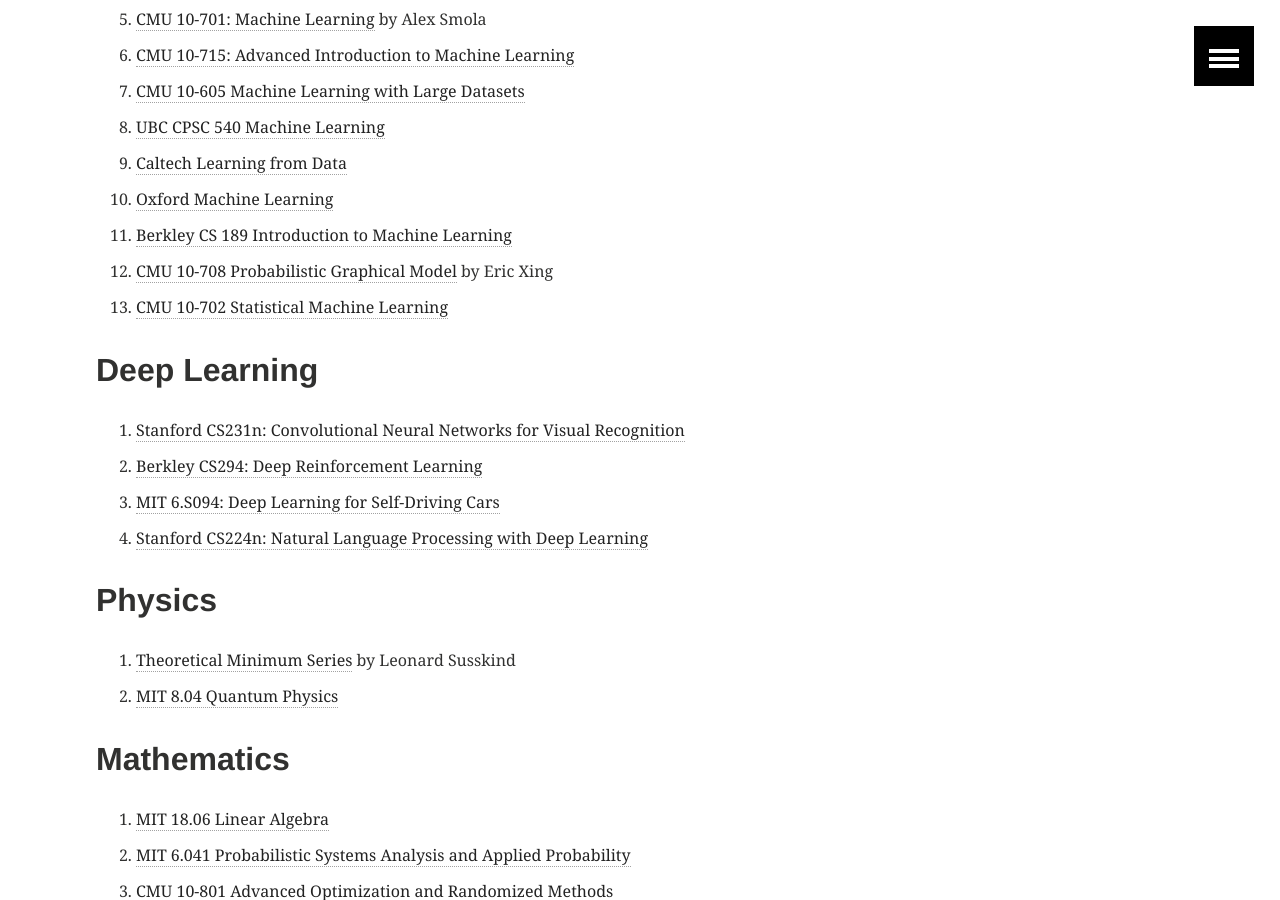
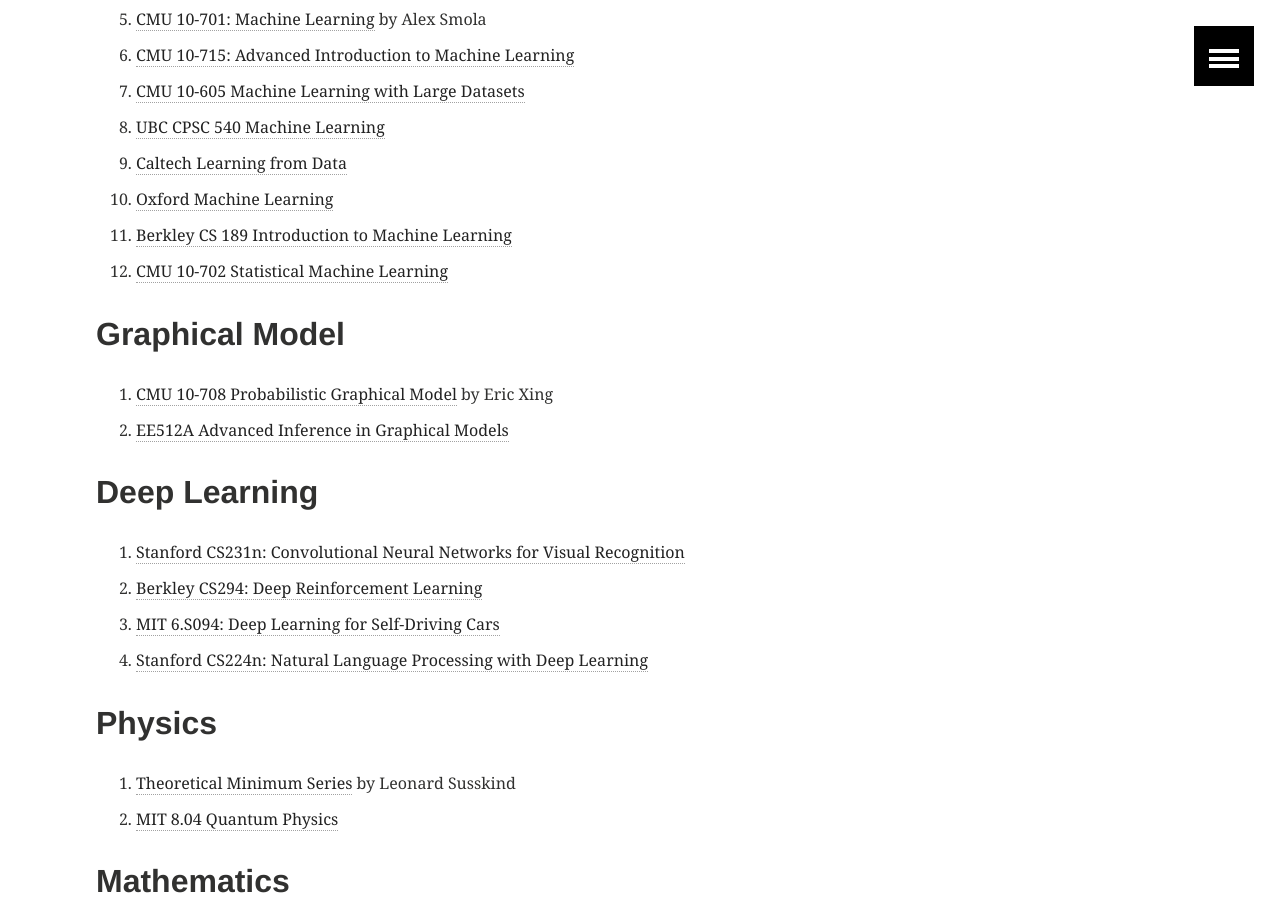
Before and after one commit to alex8937/alex8937.github.io, a Jekyll site: the page built from _posts/study/2017-04-15-Openware-Course-List.md, in a window 1280 px wide and 900 px high, scrolled down 1474 px. Built offline with Jekyll 4.4.1, drawn with Linux system fonts in a browser that asks for light colours; comment, search, counter and statistics services are not loaded.

Commit message:
put graphical model as a new category

```diff
--- a/_posts/study/2017-04-15-Openware-Course-List.md
+++ b/_posts/study/2017-04-15-Openware-Course-List.md
@@ -36,8 +36,11 @@
 9. [Caltech Learning from Data](http://work.caltech.edu/telecourse.html)
 10. [Oxford Machine Learning](https://www.youtube.com/playlist?list=PLE6Wd9FR--EfW8dtjAuPoTuPcqmOV53Fu)
 11. [Berkley CS 189 Introduction to Machine Learning](https://people.eecs.berkeley.edu/~jrs/189s16/)
-12. [CMU 10-708 Probabilistic Graphical Model](https://www.youtube.com/channel/UCOzakpjRw6jySE1Fu6_ZWGg) by Eric Xing
-13. [CMU 10-702 Statistical Machine Learning](http://www.stat.cmu.edu/~larry/=sml/)
+12. [CMU 10-702 Statistical Machine Learning](http://www.stat.cmu.edu/~larry/=sml/)
+
+## Graphical Model
+1. [CMU 10-708 Probabilistic Graphical Model](https://www.youtube.com/channel/UCOzakpjRw6jySE1Fu6_ZWGg) by Eric Xing
+2. [EE512A Advanced Inference in Graphical Models](http://j.ee.washington.edu/~bilmes/classes/ee512a_fall_2014/)
 
 ## Deep Learning
 1. [Stanford CS231n: Convolutional Neural Networks for Visual Recognition](http://cs231n.stanford.edu/)
```
